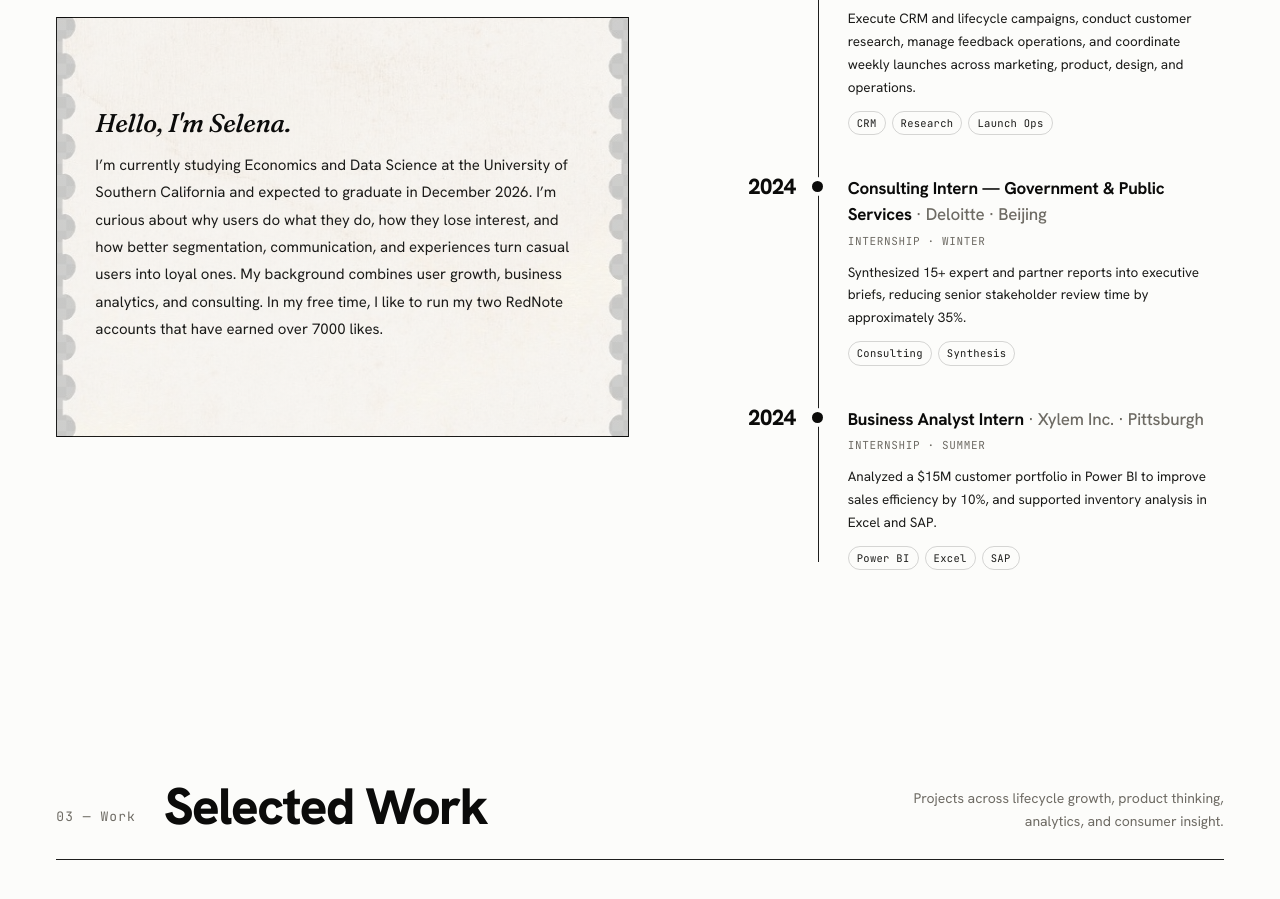
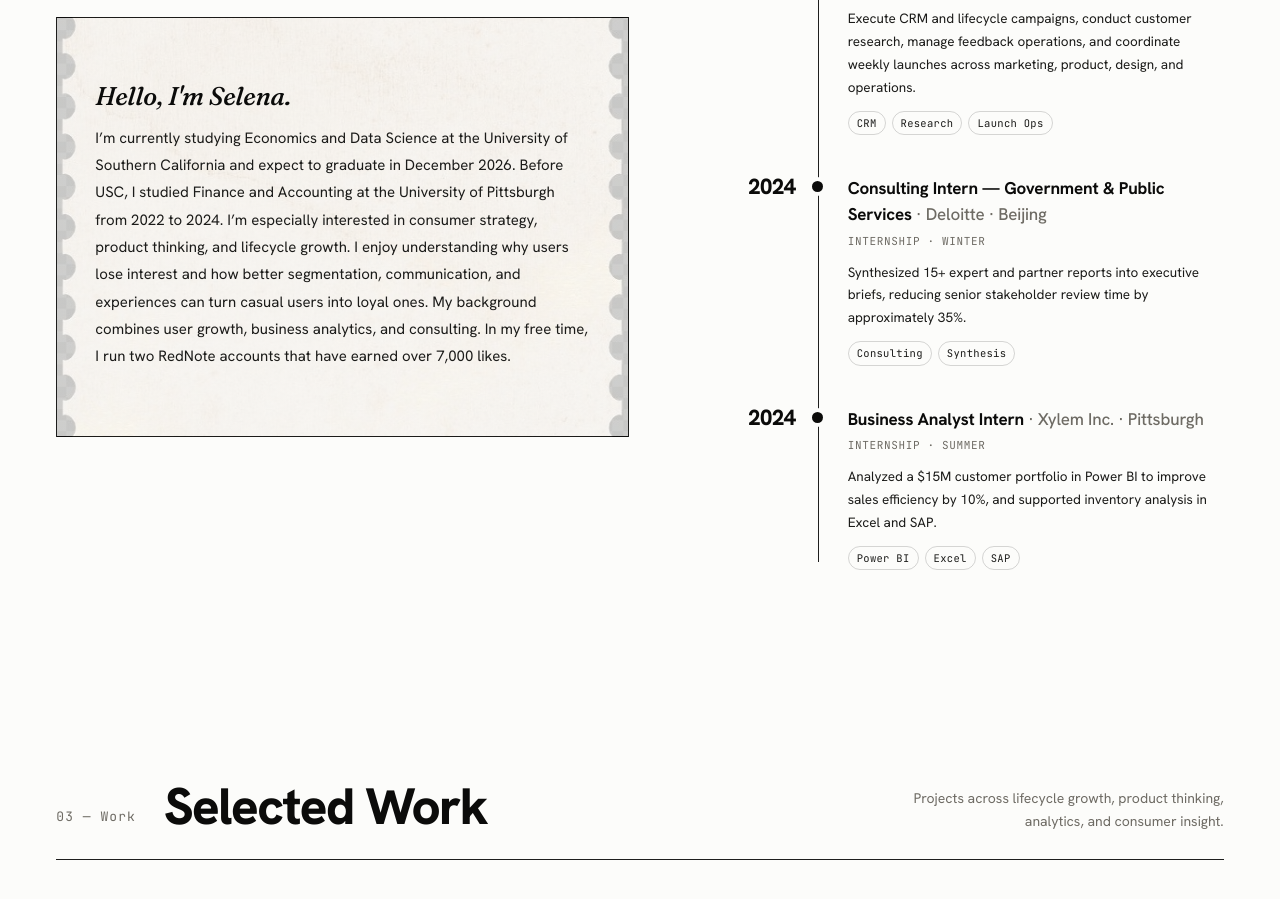
Before and after one commit to selenazengsz/selena-portfolio, a React (Vite) app: page / in a window 1280 px wide. Shown: the part 1280-2179 px from the top of the page. Built offline with nearby package versions, Linux system fonts and the light colour scheme.

Commit message:
Add education and interests to the introduction

```diff
--- a/src/content.js
+++ b/src/content.js
@@ -331,7 +331,7 @@ export const content = {
     profileAlt: "Portrait of Selena Zeng holding white tulips outdoors",
     postcardImage: asset("/about/stamp-paper.jpg"),
     greeting: "Hello, I'm Selena.",
-    body: "I’m currently studying Economics and Data Science at the University of Southern California and expected to graduate in December 2026. I’m curious about why users do what they do, how they lose interest, and how better segmentation, communication, and experiences turn casual users into loyal ones. My background combines user growth, business analytics, and consulting. In my free time, I like to run my two RedNote accounts that have earned over 7000 likes.",
+    body: "I’m currently studying Economics and Data Science at the University of Southern California and expect to graduate in December 2026. Before USC, I studied Finance and Accounting at the University of Pittsburgh from 2022 to 2024. I’m especially interested in consumer strategy, product thinking, and lifecycle growth. I enjoy understanding why users lose interest and how better segmentation, communication, and experiences can turn casual users into loyal ones. My background combines user growth, business analytics, and consulting. In my free time, I run two RedNote accounts that have earned over 7,000 likes.",
   },
 
   skills: ["User Growth", "CRM & Lifecycle Marketing", "Customer Research", "SQL / Power BI", "Data Storytelling"],
```
